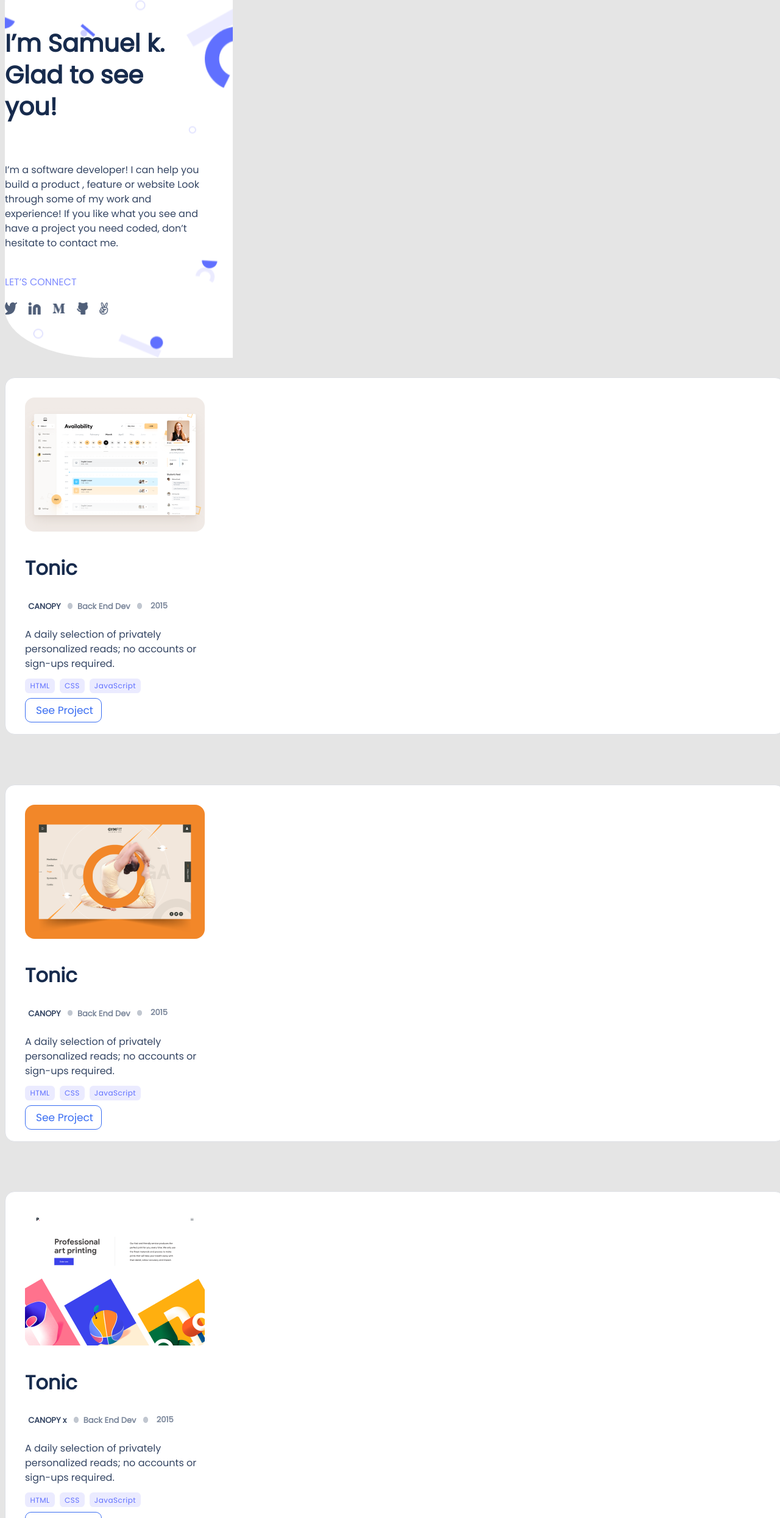
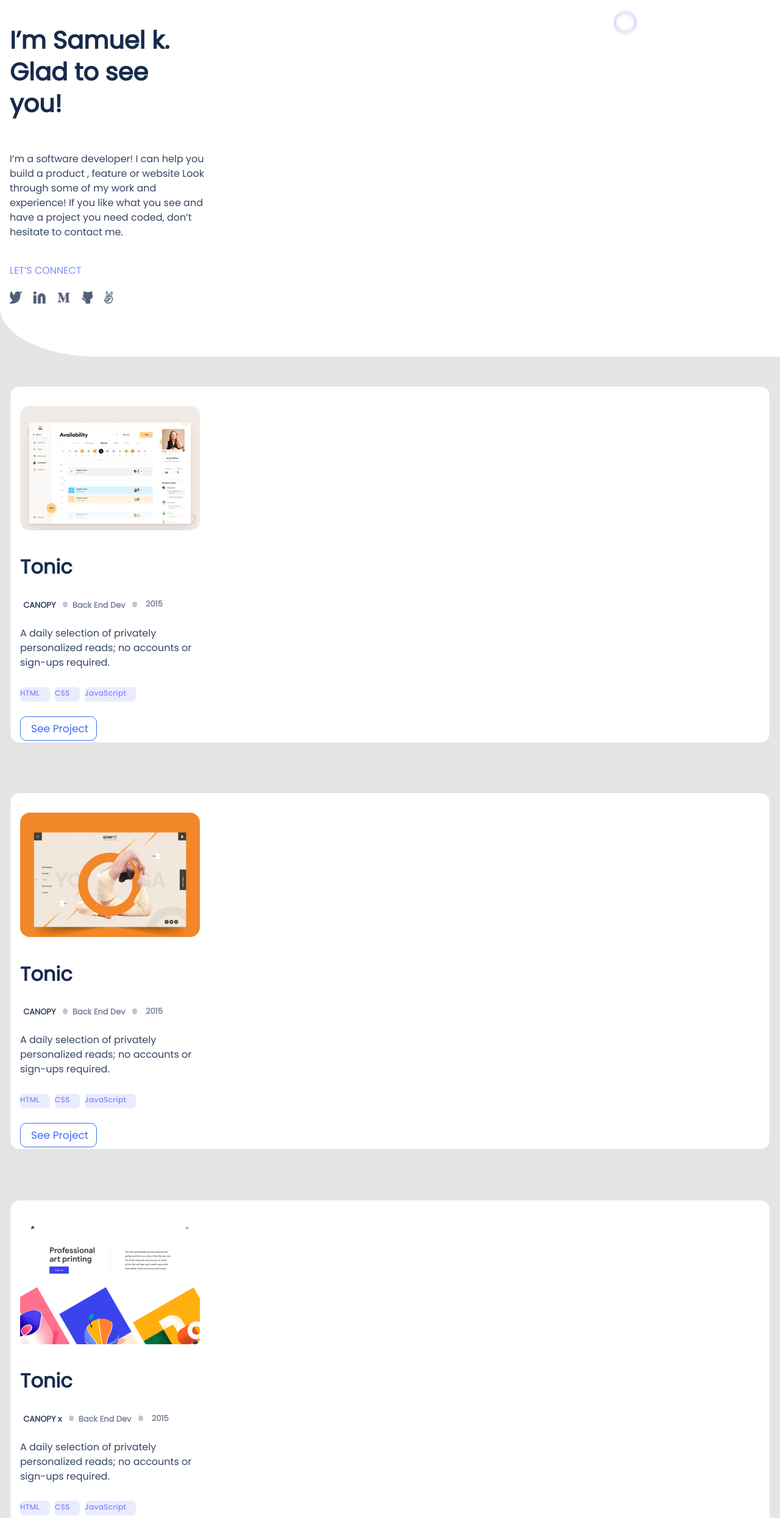
Before and after one commit to samuelkinyanjui/-finish_mobile_version_rev, a website: page index.html in a window 1280 px wide. Shown: the part 70-2560 px from the top of the page at 61% size. Drawn offline with Linux system fonts and the light colour scheme.

Commit message:
Update css and index.html
change dive to UL and LI
position the cards as center as done in figma

```diff
--- a/index.html
+++ b/index.html
@@ -9,7 +9,7 @@
 </head>
 <body>
 
-   <section class="myportfolio">
+
 
                 <section class="toolbar_headline">
                     <header class="headerx">
@@ -40,7 +40,7 @@
 
                     </section>
                 </section>
-    </section>
+
             <article class="bodybackground">
                         <section class="workgrid" >
                             <div class="grid_item_tonic">
@@ -64,12 +64,12 @@
                                     <div class="primary_text">
                                     <h3>A daily selection of privately personalized reads; no accounts or sign-ups required.</h3>
                                     </div>
-                            <div class="tags">
-                                <button class="htmlbutton" type="button">HTML </button>
-                                <button class="cssbutton" type="button">CSS </button>
-                                <button class="javascriptbutton" type="button">JavaScript </button>
+                                    <ul class="tags">
+                                        <li class="htmlbutton" type="button">HTMLx </li>
+                                        <li class="cssbutton" type="button">CSS </li>
+                                        <li class="javascriptbutton" type="button">JavaScript </li>
 
-                            </div>
+                                    </ul>
                                     <div class="action_button">
                                         <button class="button2" type="button">See Project</button>
                                     </div>
@@ -100,12 +100,12 @@
                                         <div class="primary_text">
                                         <h3>A daily selection of privately personalized reads; no accounts or sign-ups required.</h3>
                                         </div>
-                                <div class="tags">
-                                    <button class="htmlbutton" type="button">HTML </button>
-                                    <button class="cssbutton" type="button">CSS </button>
-                                    <button class="javascriptbutton" type="button">JavaScript </button>
+                                        <ul class="tags">
+                                            <li class="htmlbutton" type="button">HTML </li>
+                                            <li class="cssbutton" type="button">CSS </li>
+                                            <li class="javascriptbutton" type="button">JavaScript </li>
 
-                                </div>
+                                        </ul>
                                         <div class="action_button">
                                             <button class="button2" type="button">See Project</button>
                                         </div>
@@ -137,12 +137,12 @@
                                         <div class="primary_text">
                                         <h3>A daily selection of privately personalized reads; no accounts or sign-ups required.</h3>
                                         </div>
-                                <div class="tags">
-                                    <button class="htmlbutton" type="button">HTML </button>
-                                    <button class="cssbutton" type="button">CSS </button>
-                                    <button class="javascriptbutton" type="button">JavaScript </button>
+                                        <ul class="tags">
+                                            <li class="htmlbutton" type="button">HTML </li>
+                                            <li class="cssbutton" type="button">CSS </li>
+                                            <li class="javascriptbutton" type="button">JavaScript </li>
 
-                                </div>
+                                        </ul>
                                         <div class="action_button">
                                             <button class="button2" type="button">See Project</button>
                                         </div>
@@ -174,12 +174,12 @@
                                         <div class="primary_text">
                                         <h3>A daily selection of privately personalized reads; no accounts or sign-ups required.</h3>
                                         </div>
-                                <div class="tags">
-                                    <button class="htmlbutton" type="button">HTML </button>
-                                    <button class="cssbutton" type="button">CSS </button>
-                                    <button class="javascriptbutton" type="button">JavaScript </button>
+                                        <ul class="tags">
+                                            <li class="htmlbutton" type="button">HTML </li>
+                                            <li class="cssbutton" type="button">CSS </li>
+                                            <li class="javascriptbutton" type="button">JavaScript </li>
 
-                                </div>
+                                        </ul>
                                         <div class="action_button">
                                             <button class="button2" type="button">See Project</button>
                                         </div>
@@ -254,10 +254,13 @@
 
                         </div>
                     </section>
+
+                </section>
             </section>
 
 
+   </body>
 
 
-   </body>
+
 </html>
--- a/style.css
+++ b/style.css
@@ -1,16 +1,20 @@
 @import "https://fonts.googleapis.com/css2?family=Poppins&display=swap%22";
 
 body {
-  min-width: 100%;
   background: #e5e5e5;
+  overflow-x: hidden;
+  border-width:0rem;
+  padding: 0%;
+  margin: 0%;
 }
-
 .fixed-header,
 .fixed-footer {
-  width: 100%;
+  height: 100%;
+   overflow-x: hidden;
+   width:100%;
   position: fixed;
+  border-width:0rem;
   background: #333;
-  padding: 10px 0;
   color: #fff;
 }
 
@@ -24,17 +28,24 @@ body {
 
 .myportfolio {
   background: #e5e5e5;
+  border-width:0rem;
+  height: 100%;
+   overflow-x: hidden;
+   width:100%;
 }
-
 .toolbar_headline {
   display: flex;
   overflow: hidden;
   background: white;
   font-family: Poppins, Arial, Helvetica, sans-serif;
   border-bottom-left-radius: 10rem 5rem;
+  border-width:0.01rem;
   flex-flow: column wrap;
-  width: 23.4rem;
+  height: 100%;
+   overflow-x: hidden;
+   width:20.4375;
   order: 1;
+  padding: 1rem;
 }
 
 .grid_item_tonic {
@@ -103,7 +114,7 @@ body {
   align-items: center;
   padding: 1rem;
   gap: 0.75rem;
-  width: 20.4375rem;
+  width: 18.4375rem;
   height: 34.5rem;
   background: #fff;
   border: 0.0625 solid #dfe1e6;
@@ -115,7 +126,7 @@ body {
 
 .flex_tonic_item1 {
   width: 18.4375rem;
-  height: 13.75rem;
+  height: 12.75rem;
   background: url("./img/tonic.png");
   border-radius: 0.5rem;
   flex: none;
@@ -126,7 +137,7 @@ body {
 
 .flex_mult_store2_item1 {
   width: 18.4375rem;
-  height: 13.75rem;
+  height: 12.75rem;
   background: url("./img/mutipost.png");
   border-radius: 0.5rem;
   flex: none;
@@ -137,7 +148,7 @@ body {
 
 .flex_tonic2_item1 {
   width: 18.4375rem;
-  height: 13.75rem;
+  height: 12.75rem;
   background: url("./img/projectthree.png");
   flex: none;
   order: 0;
@@ -148,7 +159,7 @@ body {
 
 .flex_mult_store_item1 {
   width: 18.4375rem;
-  height: 13.75rem;
+  height: 12.75rem;
   background: url("./img/projecttwo.png");
   flex: none;
   order: 0;
@@ -217,8 +228,10 @@ h2 {
   align-items: center;
   padding: 0;
   gap: 0.5rem;
-  width: 13.375rem;
+  width: 14.375rem;
   height: 1rem;
+  text-decoration: none;
+  list-style-type: none;
   flex: none;
   order: 2;
   flex-grow: 0;
@@ -229,6 +242,7 @@ h2 {
   font-family: Poppins, Arial, Helvetica, sans-serif;
   line-height: 1.2rem;
   letter-spacing: 0.04em;
+  padding: 0;
   color: #6070ff;
   background: #ebebff;
   border: 1.25rem;
@@ -330,7 +344,7 @@ h2 {
   box-sizing: border-box;
   border: 0.16rem solid #dfe1e6;
   border-radius: 1rem;
-  width: 23.4375rem;
+  width: 17.1rem;
   height: 38.5rem;
   align-items: center;
 }
@@ -353,6 +367,7 @@ h2 {
   grid-template-columns: auto;
   grid-template-rows: auto auto auto auto;
   row-gap: 0.1rem;
+  padding:1rem;
 }
 
 .workchildx {
@@ -361,7 +376,7 @@ h2 {
   flex-direction: row;
   justify-content: space-between;
   align-items: start;
-  width: 18.56rem;
+  width: 17.1rem;
   height: 1.5rem;
   list-style: none;
   flex-grow: 1;
@@ -482,14 +497,16 @@ h1 {
 }
 
 .footer {
-  width: 25.4375rem;
+  height: 100%;
+   overflow-x: hidden;
+   width:100%;
   font-family: Poppins, Arial, Helvetica, sans-serif;
   font-style: normal;
   font-weight: 700;
   font-size: 2.3rem;
   display: flex;
   align-items: center;
-  color: #172b4d;
+  color: white;
   flex: none;
   order: 0;
   flex-grow: 0;
@@ -524,7 +541,6 @@ h4 {
   flex-shrink: 1;
   flex-basis: auto;
 }
-
 h5 {
   width: 10.3125rem;
   height: 1.5rem;
@@ -721,7 +737,9 @@ h5 {
 .tab {
   display: flex;
   margin-top: 0;
-  width: 22rem;
+  height: 100%;
+  overflow-x: hidden;
+  width:100%;
 }
 
 .caption-languagex {
```
Lines whose indentation alone changed are shown as unchanged.
